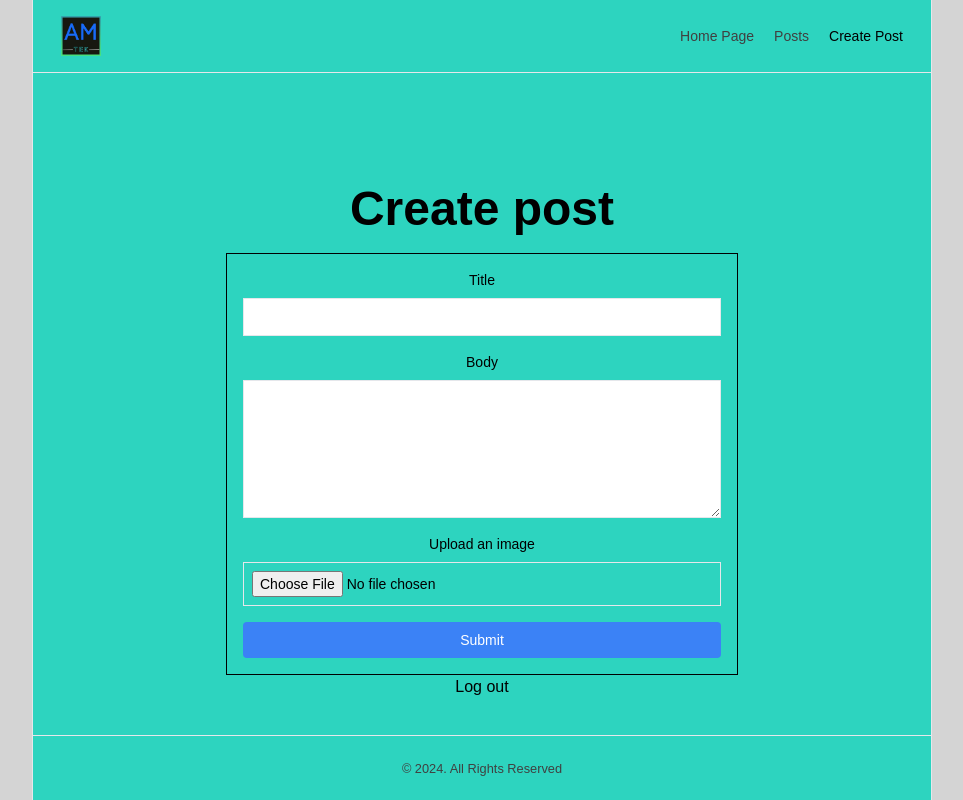
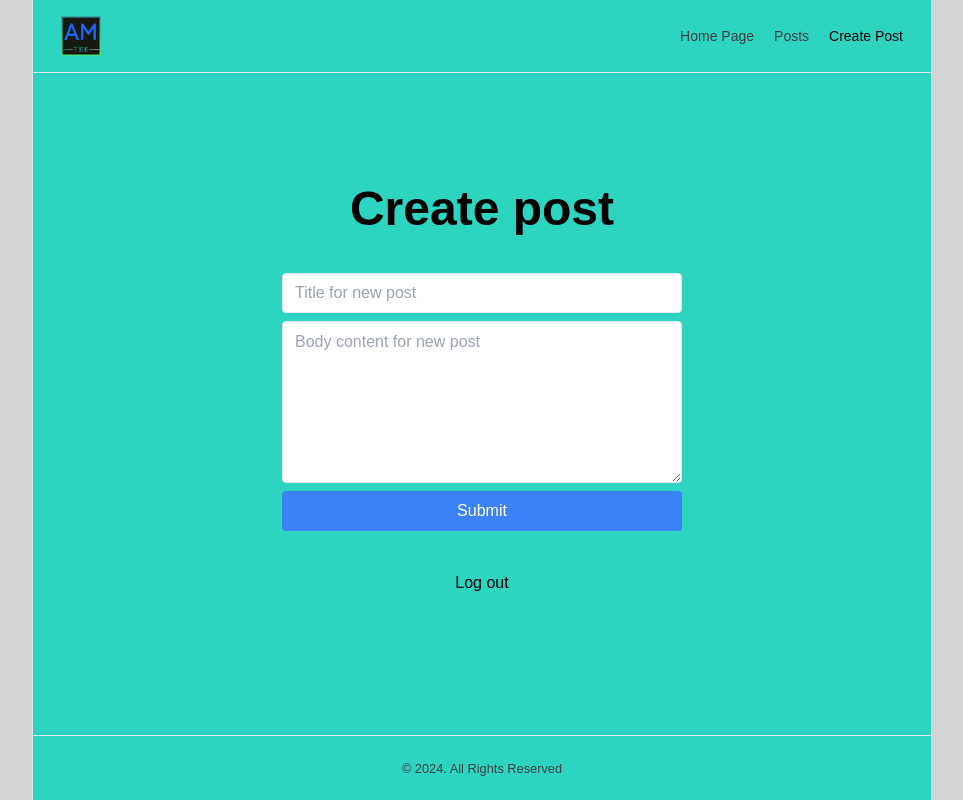
Before and after one commit to AM-TEK/blog-app, a Next.js app: page /create-post in a window 1280 px wide. Shown: the whole page, without its empty margins (158-1121 px from the left). Built offline with nearby package versions, Linux system fonts and the light colour scheme; a web font is replaced by a local one.

Commit message:
remove upload file, try diff approach tmrw

```diff
--- a/src/actions/actions.ts
+++ b/src/actions/actions.ts
@@ -4,7 +4,6 @@ import prisma from "@/lib/db";
 import { getKindeServerSession } from "@kinde-oss/kinde-auth-nextjs/server";
 import { revalidatePath } from "next/cache";
 import { redirect } from "next/navigation";
-import fs from "node:fs/promises";
 
 export async function createPost(formData: FormData) {
   const { isAuthenticated } = getKindeServerSession();
@@ -15,32 +14,15 @@ export async function createPost(formData: FormData) {
   const title = formData.get("title") as string;
   const body = formData.get("body") as string;
   const imageUrl = formData.get("imageUrl") as string;
-  const file = formData.get("file") as File;
-
-  let image = null;
-  if (file) {
-    const arrayBuffer = await file.arrayBuffer();
-    image = Buffer.from(arrayBuffer);
-  }
+  console.log(title, body);
 
   await prisma.post.create({
     data: {
       title,
       body,
       imageUrl,
-      image,
     },
   });
 
   revalidatePath("/posts");
 }
-
-export async function uploadFile(formData: FormData) {
-  const file = formData.get("file") as File;
-  const arrayBuffer = await file.arrayBuffer();
-  const buffer = new Uint8Array(arrayBuffer);
-
-  await fs.writeFile(`./public/uploads/${file.name}`, buffer);
-
-  revalidatePath("/");
-}
--- a/src/components/form.tsx
+++ b/src/components/form.tsx
@@ -1,110 +1,34 @@
-// import { createPost } from "@/actions/actions";
-// import React from "react";
-
-// export default function Form() {
-//   return (
-//     <form
-//       action={createPost}
-//       className="flex flex-col max-w-[400px] mx-auto gap-2 my-10 text-stone-400"
-//     >
-//       <input
-//         type="text"
-//         name="title"
-//         placeholder="Title for new post"
-//         className="border rounded px-3 h-10 text-stone-600"
-//         required
-//       />
-//       <textarea
-//         name="body"
-//         placeholder="Body content for new post"
-//         className="border rounded px-3 py-2 text-stone-600"
-//         rows={6}
-//         required
-//       />
-//       {/* <input
-//         type="string"
-//         name="imageUrl"
-//         placeholder="Image URL for new post"
-//         accept="image/*"
-//         className="border rounded px-3 h-10 text-stone-600"
-//       /> */}
-//       <button className="h-10 bg-blue-500 px-5 rounded text-white">
-//         Submit
-//       </button>
-//     </form>
-//   );
-// }
-// "use client"
-// import { useRouter } from 'next/navigation';
-// import { createPost } from "@/actions/actions";
-// import React, { useState } from "react";
-
-// export default function Form() {
-//   const router = useRouter();
-//   const [isSubmitting, setIsSubmitting] = useState(false);
-
-//   const handleSubmit = async (e: React.FormEvent<HTMLFormElement>) => {
-//     e.preventDefault();
-//     setIsSubmitting(true);
-
-//     const formData = new FormData(e.currentTarget);
-//     await createPost(formData);
-
-//     setIsSubmitting(false);
-//     router.push('/posts');
-//   };
-
-//   return (
-//     <form
-//       onSubmit={handleSubmit}
-//       className="flex flex-col max-w-[400px] mx-auto gap-2 my-10 text-stone-400"
-//     >
-//       <input
-//         type="text"
-//         name="title"
-//         placeholder="Title for new post"
-//         className="border rounded px-3 h-10 text-stone-600"
-//         required
-//       />
-//       <textarea
-//         name="body"
-//         placeholder="Body content for new post"
-//         className="border rounded px-3 py-2 text-stone-600"
-//         rows={6}
-//         required
-//       />
-//       <button
-//         type="submit"
-//         className="h-10 bg-blue-500 px-5 rounded text-white"
-//         disabled={isSubmitting}
-//       >
-//         {isSubmitting ? 'Submitting...' : 'Submit'}
-//       </button>
-//     </form>
-//   );
-// }
-"use client";
-import { useRef } from "react";
 import { createPost } from "@/actions/actions";
+import React from "react";
 
 export default function Form() {
-  const fileInput = useRef(null);
-
   return (
-    <form action={createPost} className="flex flex-col gap-4 max-w-md mx-auto border border-black p-4 md:max-w-lg">
-      <label className="flex flex-col">
-        <span className="mb-1 text-sm">Title</span>
-        <input type="text" name="title" className="border p-2 w-full mt-1 text-sm" required />
-      </label>
-      <label className="flex flex-col">
-        <span className="mb-1 text-sm">Body</span>
-        <textarea name="body" className="border p-2 w-full mt-1 text-sm" rows={6} required />
-      </label>
-      <label className="flex flex-col">
-        <span className="mb-1 text-sm">Upload an image</span>
-        <input type="file" name="file" ref={fileInput} className="border p-2 w-full mt-1 text-sm" />
-      </label>
-      <button type="submit" className="bg-blue-500 text-white px-4 py-2 rounded w-full text-sm">
+    <form
+      action={createPost}
+      className="flex flex-col max-w-[400px] mx-auto gap-2 my-10 text-stone-400"
+    >
+      <input
+        type="text"
+        name="title"
+        placeholder="Title for new post"
+        className="border rounded px-3 h-10 text-stone-600"
+        required
+      />
+      <textarea
+        name="body"
+        placeholder="Body content for new post"
+        className="border rounded px-3 py-2 text-stone-600"
+        rows={6}
+        required
+      />
+      {/* <input
+        type="string"
+        name="imageUrl"
+        placeholder="Image URL for new post"
+        accept="image/*"
+        className="border rounded px-3 h-10 text-stone-600"
+      /> */}
+      <button className="h-10 bg-blue-500 px-5 rounded text-white">
         Submit
       </button>
     </form>
--- a/src/components/upload-form.tsx
+++ /dev/null
@@ -1,20 +0,0 @@
-
-"use client";
-import { useRef } from "react";
-import { uploadFile } from "../actions/actions";
-
-export default function UploadForm() {
-  const fileInput = useRef(null);
-
-  return (
-    <form action={uploadFile} className="flex flex-col gap-4 max-w-[300px] mx-auto border border-black p-1 mt-4">
-      <label className="flex flex-col">
-        <span className="mb-1 text-sm">Upload an image </span>
-        <input type="file" name="file" ref={fileInput} className="border p-1 w-full mt-1 text-sm" />
-      </label>
-      <button type="submit" className="bg-blue-500 text-white px-2 py-1 rounded w-full text-sm">
-        Submit
-      </button>
-    </form>
-  );
-}
```
Also changed, not shown: src/app/posts/[id]/page.tsx (+4 -89 lines), 2 other files (tests, documents, lock files or other folders).
